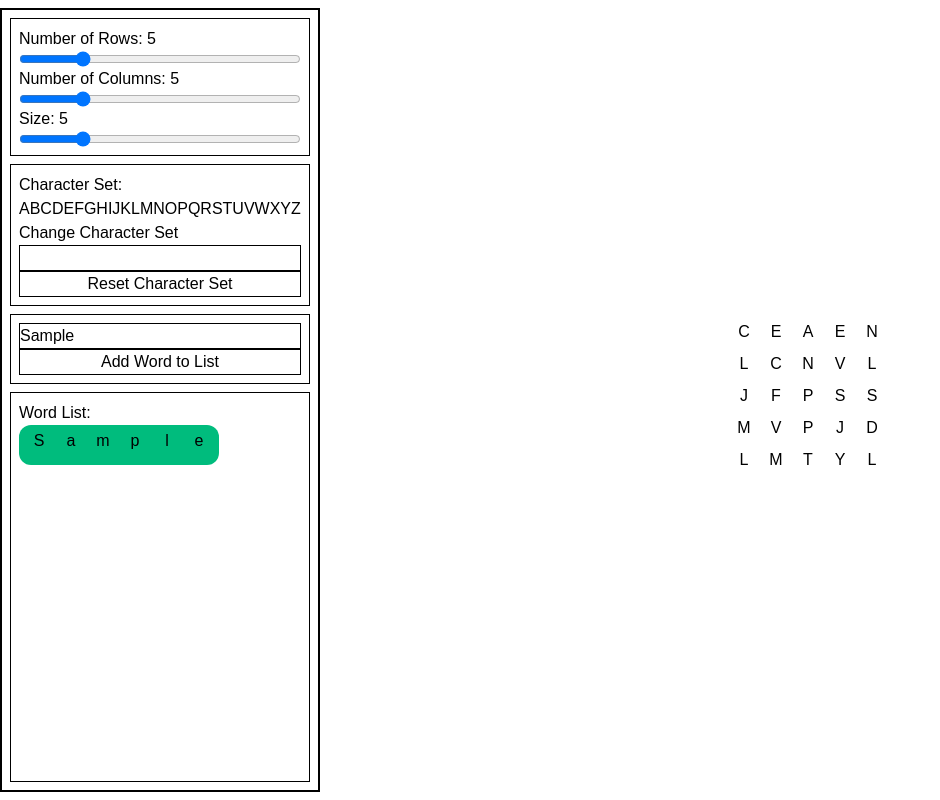
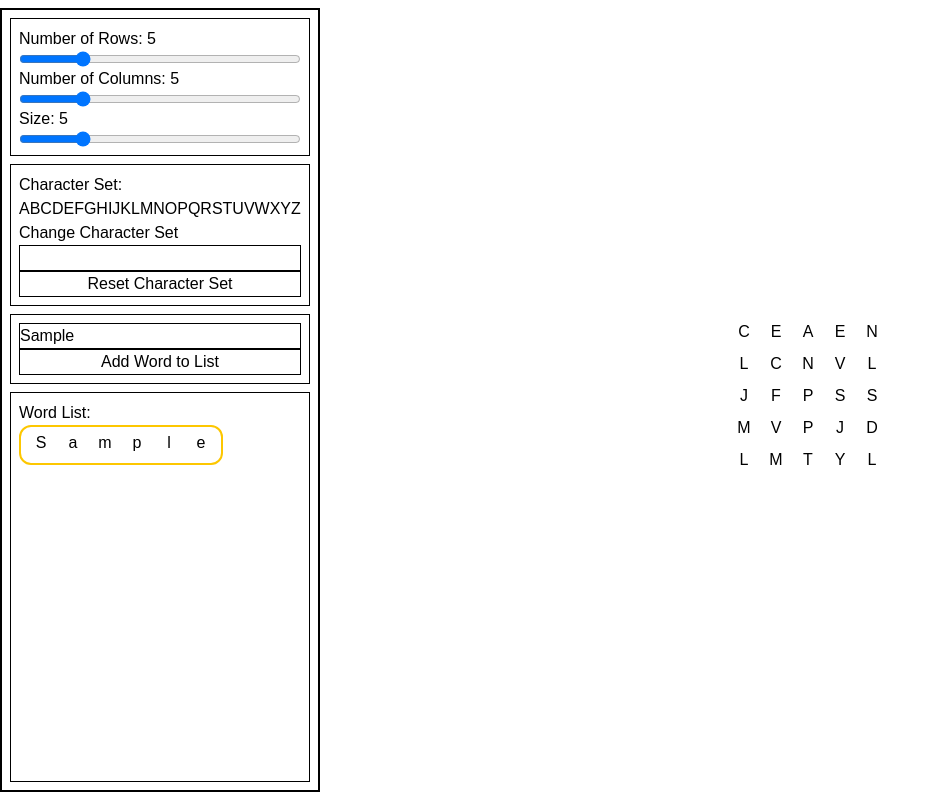
Before and after one commit to RoboRobert/word-search, a Next.js app: page / in a window 1280 px wide. Both pictures are taken after typing "Sample" into the empty fields and a click on the button "Add Word to List". Shown: the whole page, without its empty margins (0-940 px from the left). Built offline with nearby package versions, Linux system fonts and the light colour scheme.

Commit message:
wacky rotations

```diff
--- /dev/null
+++ b/app/_components/DraggableWordComponent.tsx
@@ -0,0 +1,49 @@
+import { useState } from "react";
+import { useMousePosition } from "../_hooks/useMousePosition";
+import { useRotation } from "../_hooks/useRotation";
+
+export function DraggableWordComponent({
+  word,
+}: {
+  word: string;
+}): React.ReactElement {
+  const [isDragging, setIsDragging] = useState(false);
+  const position = useMousePosition();
+  const rotation = useRotation();
+
+  console.log(rotation);
+
+  const characterElements: React.ReactElement[] = [];
+
+  for (let i = 0; i < word.length; i++) {
+    characterElements.push(
+      <p
+        style={{
+          transform: `rotate(-${rotation}deg)`,
+        }}
+        className="size-8 text-center"
+      >
+        {word.charAt(i)}
+      </p>,
+    );
+  }
+
+  return (
+    <div
+      className={"absolute"}
+      style={{
+        left: isDragging ? position.x : undefined,
+        top: isDragging ? position.y : undefined,
+        transform: isDragging
+          ? `translate(-50%, -50%) rotate(${rotation}deg)`
+          : undefined,
+      }}
+      onPointerDown={() => setIsDragging(true)}
+      onPointerUp={() => setIsDragging(false)}
+    >
+      <div className="flex size-10 w-fit flex-row rounded-xl border-2 border-yellow-400 p-1">
+        {characterElements}
+      </div>
+    </div>
+  );
+}
--- /dev/null
+++ b/app/_hooks/useMousePosition.tsx
@@ -0,0 +1,18 @@
+import { useState, useEffect } from "react";
+
+export const useMousePosition = () => {
+  const [mousePosition, setMousePosition] = useState({ x: 0, y: 0 });
+
+  useEffect(() => {
+    const updateMousePosition = (event: MouseEvent) => {
+      setMousePosition({ x: event.clientX, y: event.clientY });
+    };
+
+    window.addEventListener("mousemove", updateMousePosition);
+    return () => {
+      window.removeEventListener("mousemove", updateMousePosition);
+    };
+  }, []);
+
+  return mousePosition;
+};
--- /dev/null
+++ b/app/_hooks/useRotation.tsx
@@ -0,0 +1,24 @@
+import { useState, useEffect } from "react";
+
+export const useRotation = () => {
+  const [rotation, setRotation] = useState(0);
+
+  useEffect(() => {
+    const updateRotation = (event: KeyboardEvent) => {
+      const key = event.code;
+      console.log(key);
+      if (key === "KeyQ") {
+        setRotation((r) => (r - 45 + 360) % 360);
+      } else if (key === "KeyE") {
+        setRotation((r) => (r + 45) % 360);
+      }
+    };
+
+    window.addEventListener("keydown", updateRotation);
+    return () => {
+      window.removeEventListener("keydown", updateRotation);
+    };
+  }, []);
+
+  return rotation;
+};
--- a/app/page.tsx
+++ b/app/page.tsx
@@ -1,7 +1,7 @@
 "use client";
 
-import { getRandomValues } from "crypto";
-import { useEffect, useId, useRef, useState } from "react";
+import { useRef, useState } from "react";
+import { DraggableWordComponent } from "./_components/DraggableWordComponent";
 
 const DEFAULT_CHARACTER_SET = "ABCDEFGHIJKLMNOPQRSTUVWXYZ";
 
@@ -115,8 +115,10 @@ export default function Home() {
         </div>
         <div className="flex h-full flex-col overflow-y-scroll border p-2">
           Word List:
-          <div className="flex flex-row flex-wrap gap-2">
-            {wordList.map((word) => DraggableWordComponent(word))}
+          <div className="flex flex-wrap gap-2">
+            {wordList.map((word) => (
+              <DraggableWordComponent word={word}></DraggableWordComponent>
+            ))}
           </div>
         </div>
       </div>
@@ -139,24 +141,6 @@ function GridComponent(grid: string[][]): React.ReactElement {
   );
 }
 
-function DraggableWordComponent(word: string): React.ReactElement {
-  const characterElements: React.ReactElement[] = [];
-
-  for (let i = 0; i < word.length; i++) {
-    characterElements.push(
-      <p className="size-8 text-center">{word.charAt(i)}</p>,
-    );
-  }
-  return (
-    <div
-      className="flex size-10 w-fit flex-row rounded-xl bg-emerald-500 p-1"
-      draggable
-    >
-      {characterElements}
-    </div>
-  );
-}
-
 /**
  *
  * @returns Returns a character from the selected set, or uses the set
```
